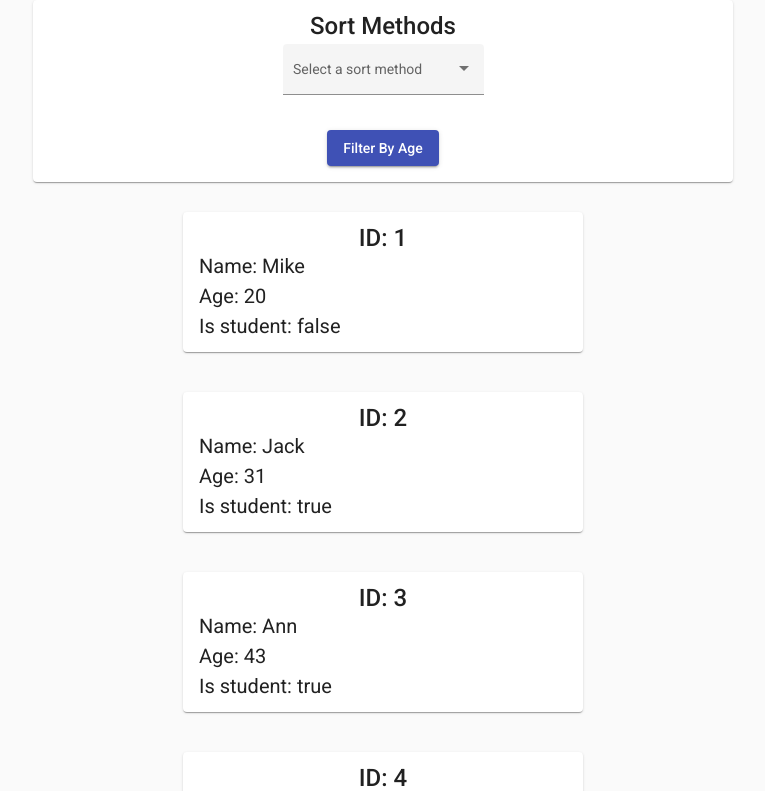
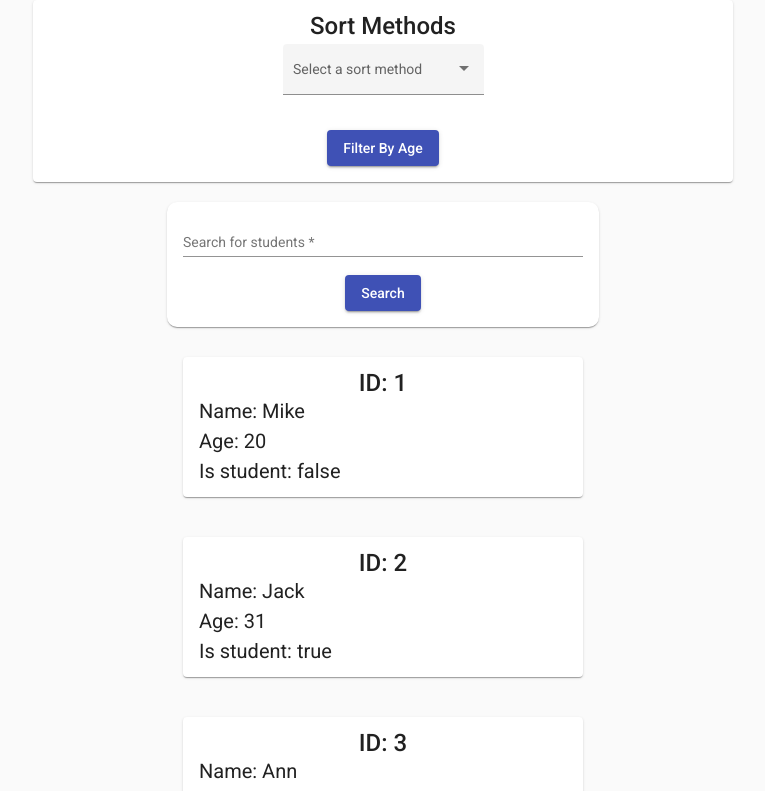
Before and after one commit to NioKing/studentsPracticeApp, an Angular app: page / in a window 1280 px wide. Shown: the top 791 px of the page, without its empty margins (257-1022 px from the left). Built offline with nearby package versions, Linux system fonts and the light colour scheme.

Commit message:
Added Search For Students

```diff
--- a/src/app/app.module.ts
+++ b/src/app/app.module.ts
@@ -7,12 +7,14 @@ import { MainComponent } from './main/main.component';
 import { SharedModule } from './shared/shared.module';
 import { FilterComponent } from './filter/filter.component';
 import { FormsModule, ReactiveFormsModule } from '@angular/forms';
+import { SearchComponent } from './search/search.component';
 
 @NgModule({
   declarations: [
     AppComponent,
     MainComponent,
-    FilterComponent
+    FilterComponent,
+    SearchComponent
   ],
   imports: [
     BrowserModule,
--- a/src/app/main/main.component.html
+++ b/src/app/main/main.component.html
@@ -1,4 +1,5 @@
 <app-filter [students]="students" (matureStudents)="filterMatureStudents($event)"></app-filter>
+<app-search [students]="students" (searchedStudents)="searchForStudent($event)"></app-search>
 <div class="container" style="margin: 30px auto; width: 400px">
     <div class="person" style="margin-bottom: 40px;" *ngFor="let stundent of students">
     <mat-card>
--- a/src/app/main/main.component.ts
+++ b/src/app/main/main.component.ts
@@ -84,5 +84,10 @@ export class MainComponent implements OnInit {
 
   }
 
+  searchForStudent(student: Students[]) {
+    this.students = student
+    console.log(this.students);
+
+  }
 
 }
--- /dev/null
+++ b/src/app/search/search.component.css
@@ -0,0 +1,17 @@
+.search {
+    display: flex;
+    justify-content: center;
+
+}
+
+mat-form-field {
+    width: 400px;
+}
+
+mat-card {
+    border-radius: 10px;
+}
+
+form {
+    text-align: center;
+}
--- /dev/null
+++ b/src/app/search/search.component.html
@@ -0,0 +1,12 @@
+<mat-card style="width: 400px; margin: 0 auto; margin-top: 20px;">
+    <div class="search">
+        <form [formGroup]="searchForm">
+            <mat-form-field>
+                <mat-label>Search for students</mat-label>
+                <input matInput="search" #searchTerm formControlName="input">
+            </mat-form-field>
+            <button mat-raised-button color="primary"
+            (click)="getStudentsBySearch(searchTerm.value)">Search</button>
+        </form>
+    </div>
+</mat-card>
--- /dev/null
+++ b/src/app/search/search.component.ts
@@ -0,0 +1,36 @@
+import { Component, EventEmitter, Input, OnInit, Output } from '@angular/core';
+import { FormControl, FormGroup, Validators } from '@angular/forms';
+import { Students } from '../models/students';
+
+@Component({
+  selector: 'app-search',
+  templateUrl: './search.component.html',
+  styleUrls: ['./search.component.css']
+})
+export class SearchComponent implements OnInit {
+
+
+  @Output() searchedStudents = new EventEmitter<Students[]>()
+  @Input() students: Students[] = []
+  search: string = ''
+
+  constructor() { }
+
+  ngOnInit(): void {
+  }
+
+  searchForm = new FormGroup({
+    'input': new FormControl('', [Validators.required])
+  })
+
+  // Search Students
+  getStudentsBySearch(searchTerm: string) {
+    if(searchTerm !== '') {
+      const searched = this.students.filter(val => val.name === searchTerm)
+      this.searchedStudents.emit(searched)
+    }
+    this.searchForm.get('input')?.reset()
+  }
+
+
+}
```
